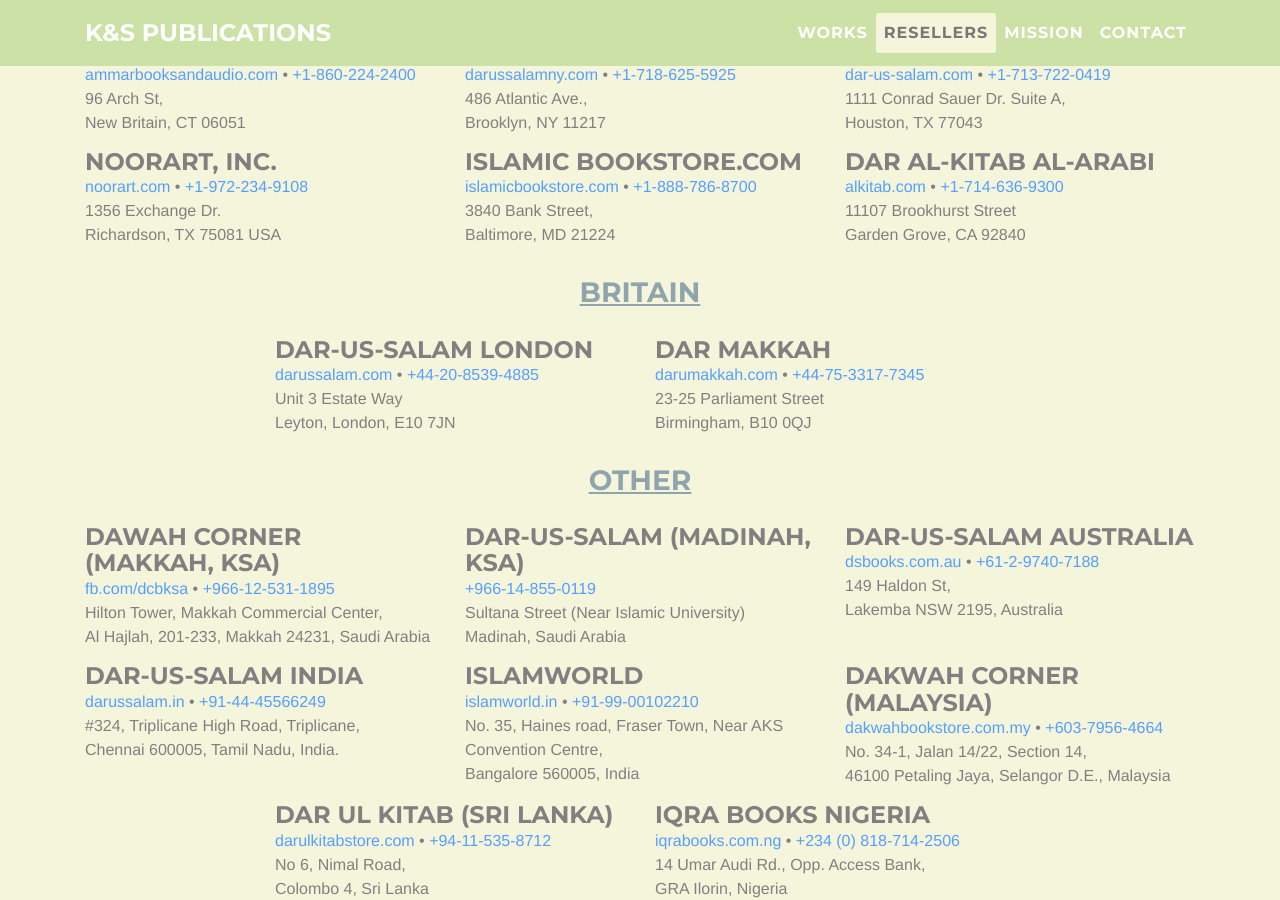
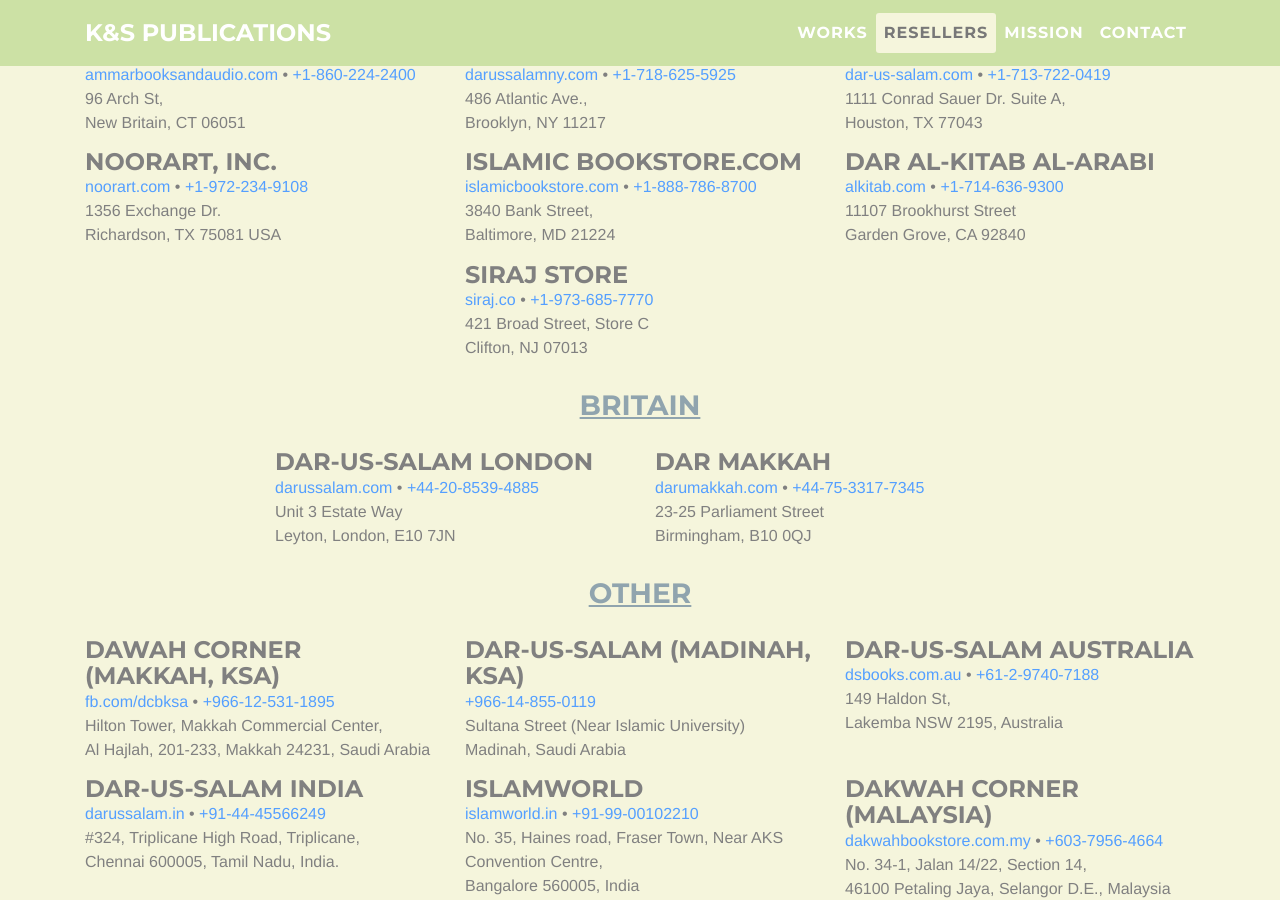
Before and after one commit to kspublications/kspublications.github.io, a Jekyll site: the page built from index.html, in a window 1280 px wide and 900 px high, scrolled down 6064 px. Built offline with Jekyll 4.4.1, drawn with Linux system fonts in a browser that asks for light colours.

Commit message:
add siraj as a reseller

```diff
--- a/resellers.html
+++ b/resellers.html
@@ -44,6 +44,13 @@
 <a href="https://www.alkitab.com/s1070-islam-muhamad-al-jibaly-books.html">alkitab.com</a> • <a href="tel:+1-714-636-9300">+1-714-636-9300</a>
 <br>11107 Brookhurst Street
 <br>Garden Grove, CA 92840
+</div>
+
+<div class="col-12 col-sm-6 col-md-4">
+<h4>Siraj Store</h4>
+<a href="https://www.siraj.co/collections/islamic-books">siraj.co</a> • <a href="tel:+1-973-685-7770">+1-973-685-7770</a>
+<br>421 Broad Street, Store C
+<br>Clifton, NJ 07013
 </div>
         </div>
       <div class="row justify-content-center">
```
